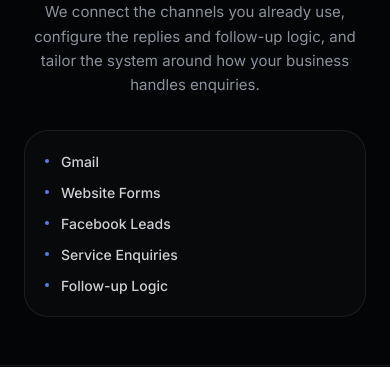
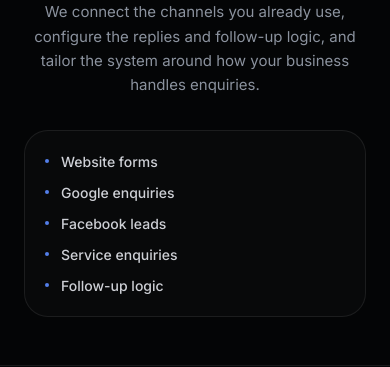
Before and after one commit to SolrenAI/solren-website, a Next.js app: page /how-it-works in a window 390 px wide. Shown: the part 1920-2287 px from the top of the page. Built offline with nearby package versions, Linux system fonts and the light colour scheme.

Commit message:
Update website

```diff
--- a/components/public-site/sections/enquiry-flow.tsx
+++ b/components/public-site/sections/enquiry-flow.tsx
@@ -141,10 +141,6 @@ export function EnquiryFlow() {
             </div>
 
             <ol className="relative mx-auto mt-7 grid max-w-[42rem] grid-cols-1 gap-3 md:grid-cols-2 md:gap-4">
-              <span
-                aria-hidden="true"
-                className="absolute bottom-[38px] left-9 top-[38px] w-px -translate-x-1/2 bg-gradient-to-b from-[#537FEA]/15 via-[#537FEA]/35 to-[#537FEA]/60 md:hidden"
-              />
               {stages.map((stage, index) => {
                 const Icon = mobileStageIcons[index]!
                 const last = index === stages.length - 1
--- a/components/public-site/sections/how-it-works.tsx
+++ b/components/public-site/sections/how-it-works.tsx
@@ -118,6 +118,13 @@ export function WorkSplit() {
 /* ---------- 3. Installed around your business ---------- */
 
 const CHANNELS = ["Gmail", "Website Forms", "Facebook Leads", "Service Enquiries", "Follow-up Logic"]
+const MOBILE_CHANNELS = [
+  "Website forms",
+  "Google enquiries",
+  "Facebook leads",
+  "Service enquiries",
+  "Follow-up logic",
+]
 
 export function InstalledAround() {
   return (
@@ -141,9 +148,17 @@ export function InstalledAround() {
         <Reveal delay={90}>
           {/* one grouped capsule — the channels and logic read as a single system layer */}
           <div className="mt-8 flex justify-center">
-            <ul className="flex w-full max-w-sm flex-col items-start gap-y-2.5 rounded-[24px] border border-[var(--hair)] bg-white/[0.02] px-5 py-5 text-left md:inline-flex md:w-auto md:max-w-none md:flex-row md:flex-wrap md:items-center md:justify-center md:gap-x-5 md:gap-y-2 md:px-11 md:py-5">
+            <ul className="flex w-full max-w-sm flex-col items-start gap-y-2.5 rounded-[24px] border border-[var(--hair)] bg-white/[0.02] px-5 py-5 text-left md:hidden">
+              {MOBILE_CHANNELS.map((channel) => (
+                <li key={channel} className="flex w-full items-center gap-x-3">
+                  <span aria-hidden="true" className="h-1 w-1 rounded-full bg-[#537FEA]" />
+                  <span className="text-[14px] font-medium text-[var(--silver)]">{channel}</span>
+                </li>
+              ))}
+            </ul>
+            <ul className="hidden flex-wrap items-center justify-center gap-x-5 gap-y-2 rounded-[24px] border border-[var(--hair)] bg-white/[0.02] px-11 py-5 md:inline-flex">
               {CHANNELS.map((c) => (
-                <li key={c} className="flex w-full items-center gap-x-3 md:w-auto md:gap-x-5">
+                <li key={c} className="flex items-center gap-x-5">
                   <span aria-hidden="true" className="h-1 w-1 rounded-full bg-[#537FEA]" />
                   <span className="text-[14px] font-medium text-[var(--silver)]">{c}</span>
                 </li>
```
